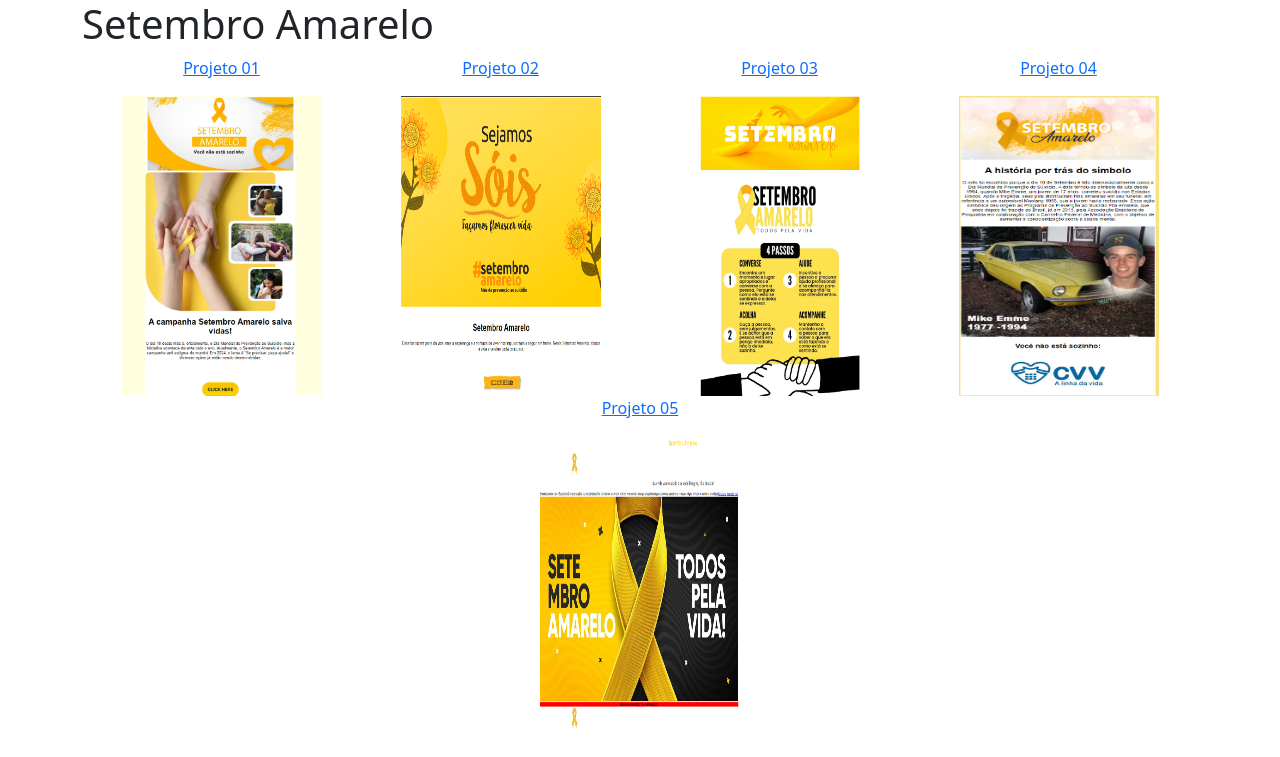
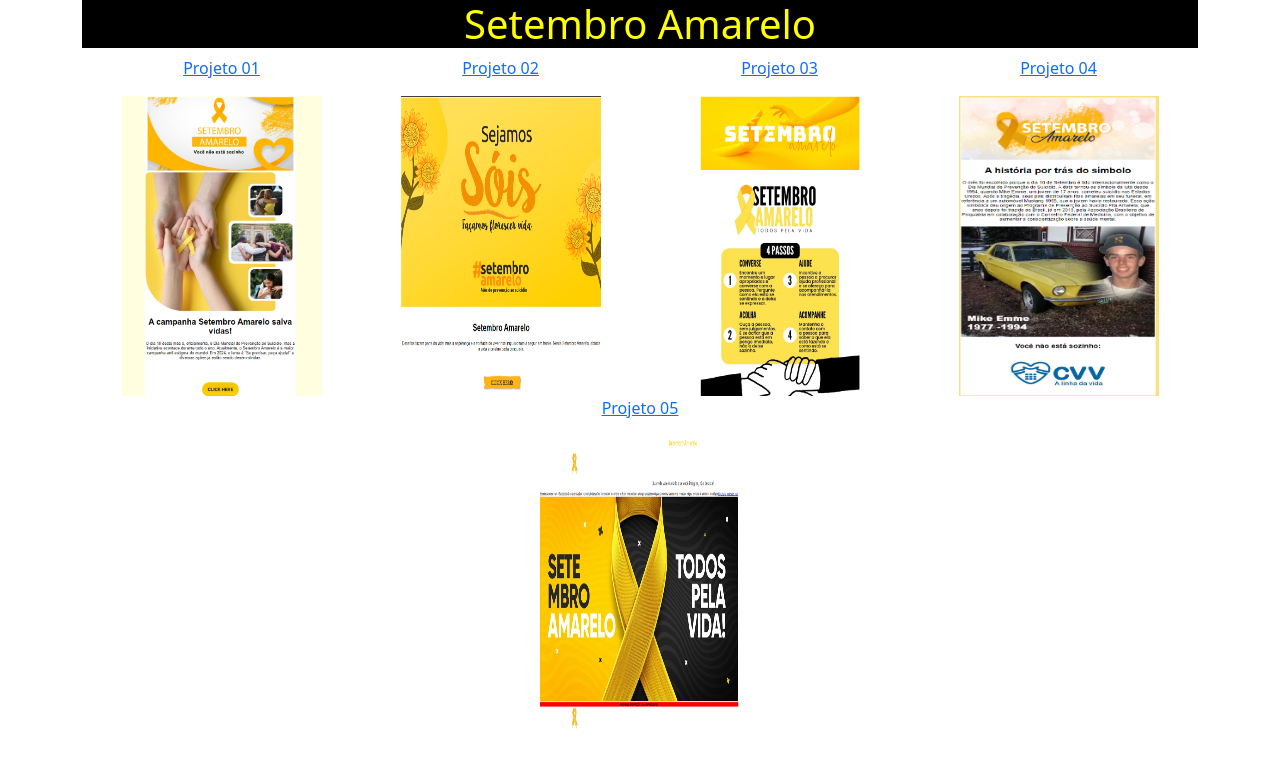
Before and after one commit to turma003/setembro_amarelo, a plain HTML site: page index.html in a window 1280 px wide. Shown: the top 757 px of the page. Drawn offline with nearby package versions, Linux system fonts and the light colour scheme.

Commit message:
Add files via upload

```diff
--- a/index.html
+++ b/index.html
@@ -12,8 +12,9 @@
 
 <body>
     <section class="container">
-        <h1>Setembro Amarelo</h1>
-
+        <center style="background-color: #000000;">
+            <h1 style="color: #ffff00;">Setembro Amarelo</h1>
+        </center>
         <div class="container text-center">
             <div class="row">
                 <div class="col-sm">
@@ -57,7 +58,7 @@
                     </a>
                 </div>
             </div>
-            <br/>
+            <br />
             <div class="row">
                 <div class="col-sm">
                     <a target="_blank" href="aluno_06/index.html">
@@ -100,7 +101,7 @@
                     </a>
                 </div>
             </div>
-            <br/>
+            <br />
 
             <div class="row">
                 <div class="col-sm">
```
